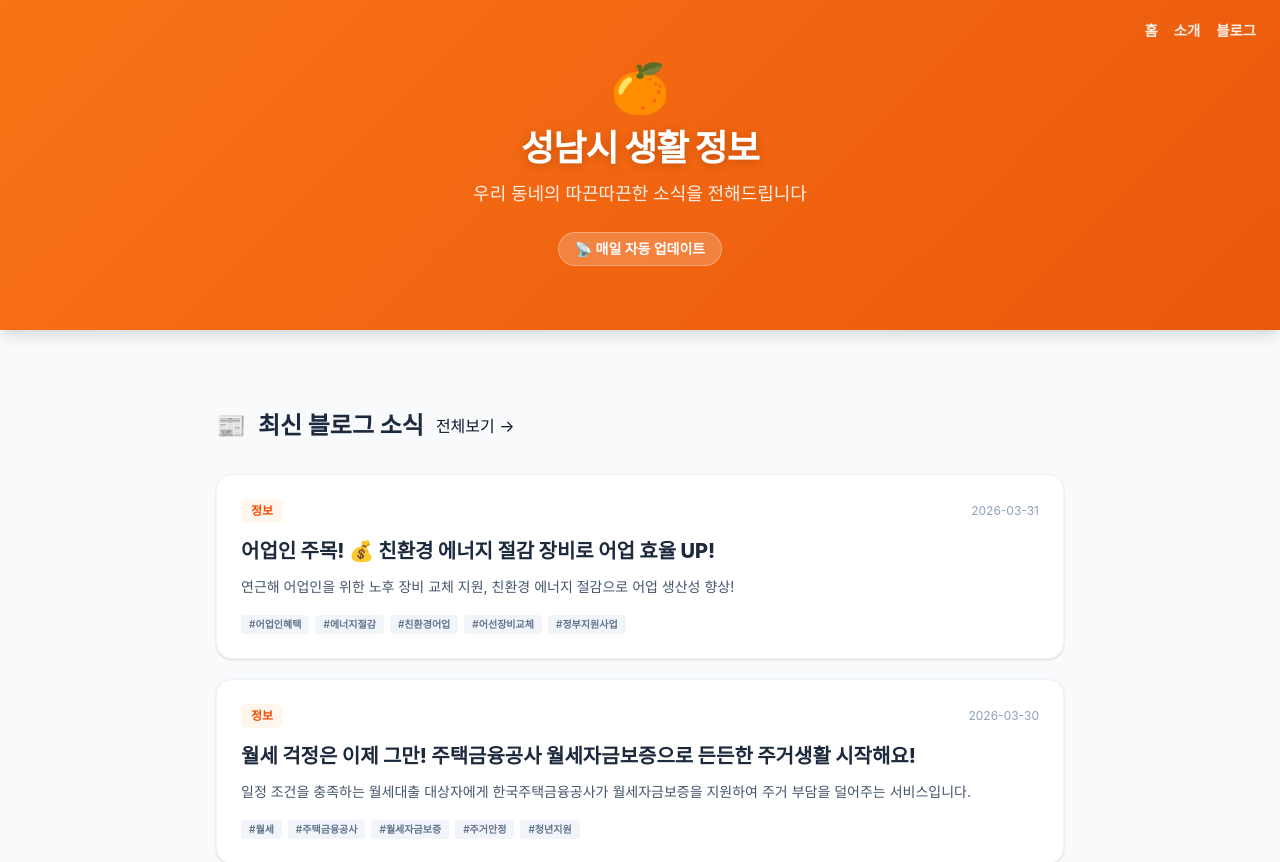
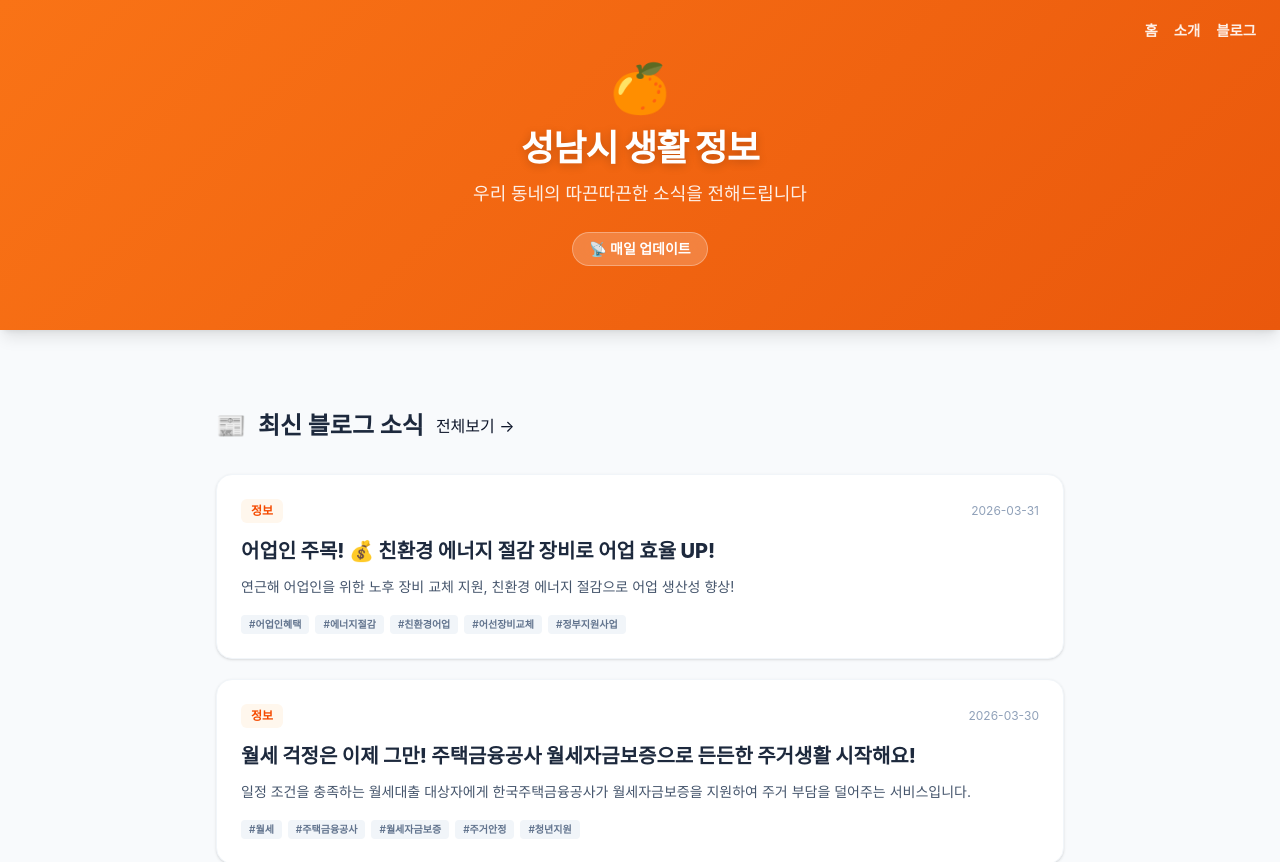
Before and after one commit to ksjung-win/my-local-info, a Next.js app: page / in a window 1280 px wide. Shown: the top 862 px of the page. Built offline with nearby package versions, Linux system fonts and the light colour scheme; no server answers.

Commit message:
문구 수정: 매일 자동 업데이트 -> 매일 업데이트 (최종)

```diff
--- a/src/app/layout.tsx
+++ b/src/app/layout.tsx
@@ -92,7 +92,7 @@ export default function RootLayout({
             우리 동네의 따끈따끈한 소식을 전해드립니다
           </p>
 
-          <span className="header-badge">📡 매일 자동 업데이트</span>
+          <span className="header-badge">📡 매일 업데이트</span>
         </header>
 
         {children}
```
